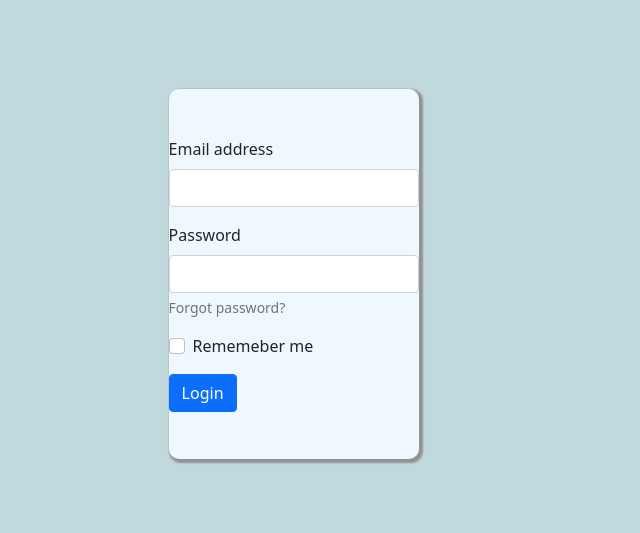
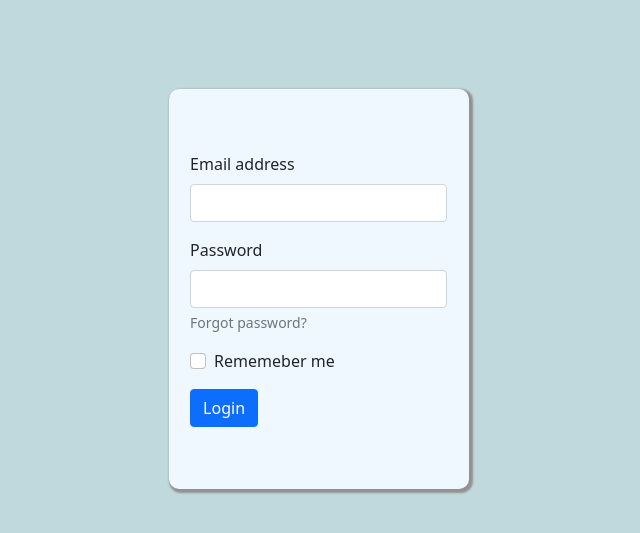
Before and after one commit to eyramampobi/glblcd_web, a Flask app: page / in a window 1280 px wide. Shown: the top 533 px of the page, without its empty margins (304-944 px from the left). Run offline with Flask 3, Linux system fonts and the light colour scheme.

Commit message:
edited login page

```diff
--- a/templates/index.html
+++ b/templates/index.html
@@ -9,8 +9,8 @@
       background-color: rgb(192, 217, 221);
     }
     .mycontainer{
-      width: 250px;
-      height: 370px;
+      width: 300px;
+      height: 400px;
       margin: 8% 35%;
       display: flex;
       align-items: center;
```
